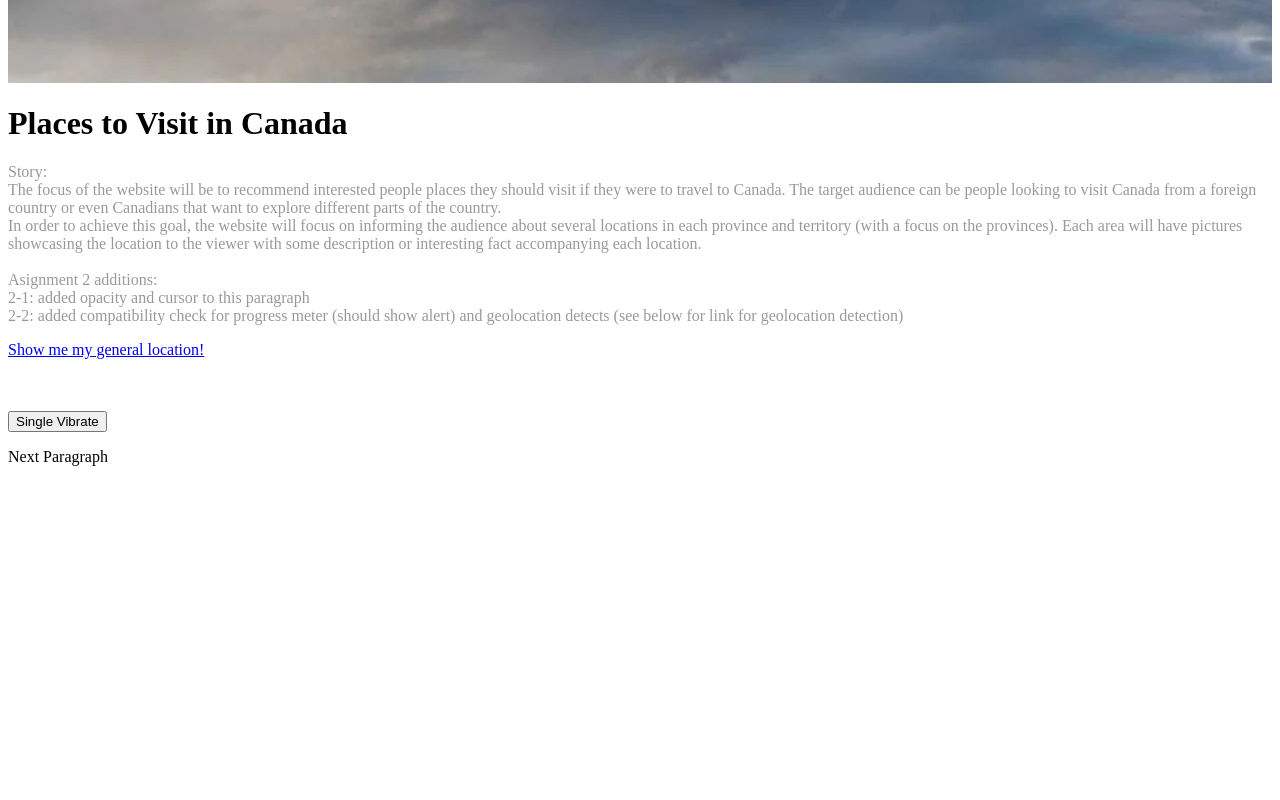
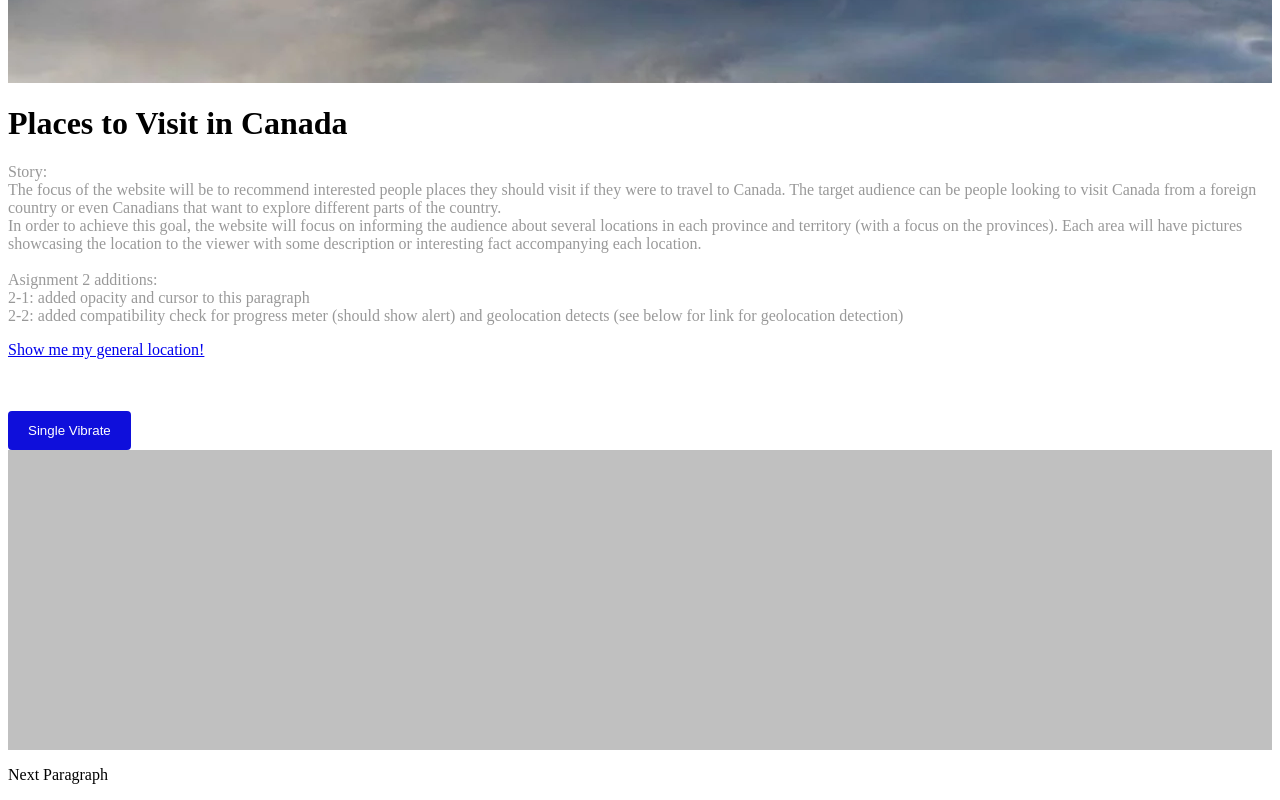
Before and after one commit to HuRazzor/HuRazzor.github.io, a plain HTML site: page index.html in a window 1280 px wide. Shown: the part 675-1475 px from the top of the page. Before the commit the page ends 1157 px from the top, so only its background shows below. Drawn offline with Linux system fonts and the light colour scheme.

Commit message:
Update style.css

```diff
--- a/style.css
+++ b/style.css
@@ -18,6 +18,25 @@ header {
 
 #story:hover {
   cursor: not-allowed;
+}
+
+#myElement {
+  background: silver;
+  height: 300px;
+  text-align: center;
+  font: 30px/300px Helvetica, Arial, sans-serif;
+}
+
+#vibrateButton {
+
+  display: inline-block;
+  background-color: #0f0fdb;
+  color: white;
+  padding: 12px 20px;
+  border: none;
+  border-radius: 4px;
+  cursor: pointer;
+
 }
 
 input[type=email], input[type=url], input[type=date], textarea {
```
